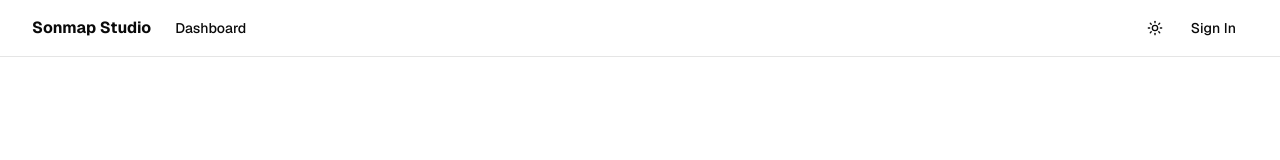
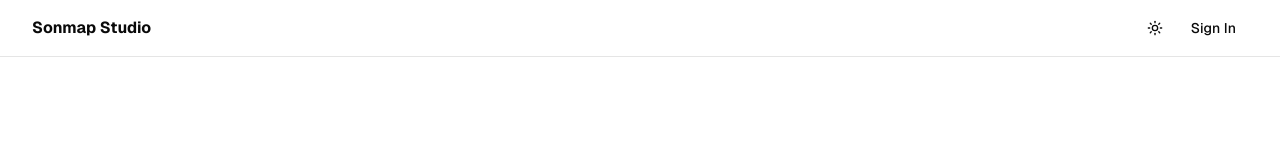
Before and after one commit to benj01/sonmap-studio, a Next.js app: page / in a window 1280 px wide. Shown: the top 160 px of the page. Built offline with nearby package versions, Linux system fonts and the light colour scheme; no server answers.

Commit message:
c4 - dashboard hidde

```diff
--- a/components/layout/header.tsx
+++ b/components/layout/header.tsx
@@ -4,7 +4,7 @@ import Link from 'next/link'
 import { useAuth } from '@/components/providers/auth-provider'
 import { useUIStore } from '@/lib/stores/ui'
 import { useTheme } from 'next-themes'
-import { Moon, Sun, Laptop, Menu } from 'lucide-react'
+import { Moon, Sun, Laptop } from 'lucide-react'
 import {
   DropdownMenu,
   DropdownMenuContent,
@@ -26,6 +26,7 @@ export function Header() {
           <Link href="/" className="mr-6 flex items-center space-x-2">
             <span className="font-bold">Sonmap Studio</span>
           </Link>
+          {user && ( // Only show nav items when user is logged in
             <nav className="flex items-center space-x-6 text-sm font-medium">
               <Link
                 href="/dashboard"
@@ -37,6 +38,7 @@ export function Header() {
                 Dashboard
               </Link>
             </nav>
+          )}
         </div>
 
         <div className="flex flex-1 items-center justify-between space-x-2 md:justify-end">
--- a/middleware.ts
+++ b/middleware.ts
@@ -18,7 +18,7 @@ const AUTH_ROUTES = [
 
 export async function middleware(request: NextRequest) {
   try {
-    const response = NextResponse.next({
+    let response = NextResponse.next({  // Changed from const to let
       request: {
         headers: request.headers,
       },
```
Lines whose indentation alone changed are shown as unchanged.
